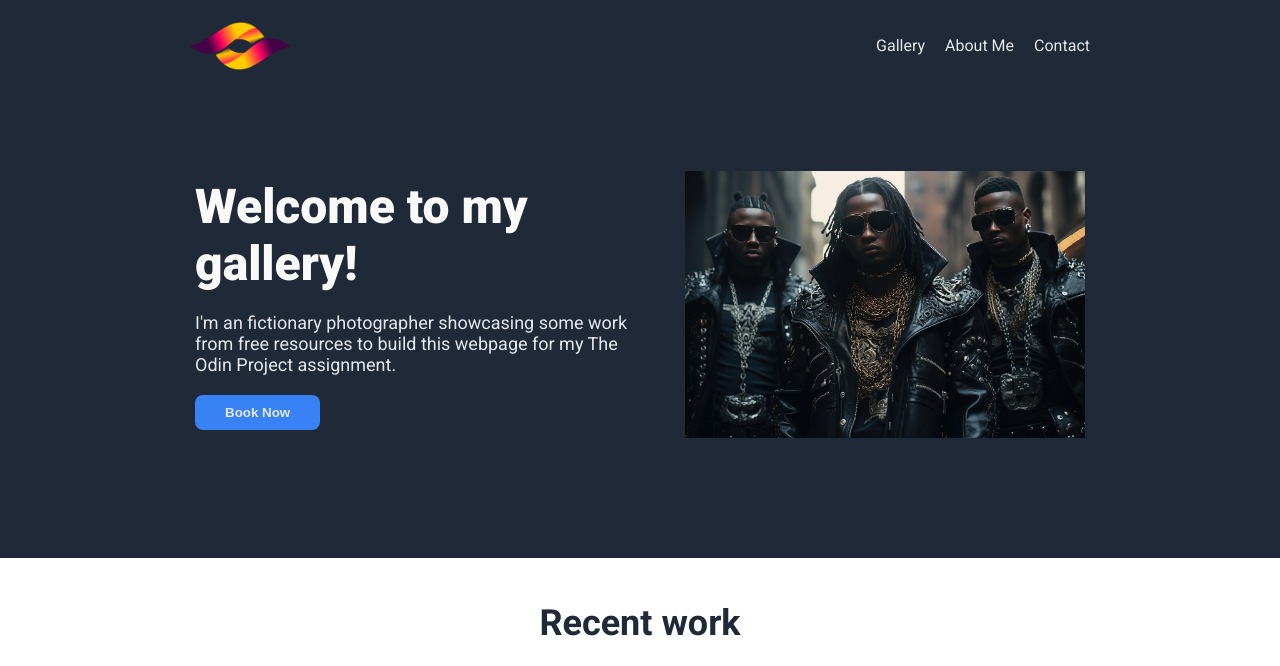
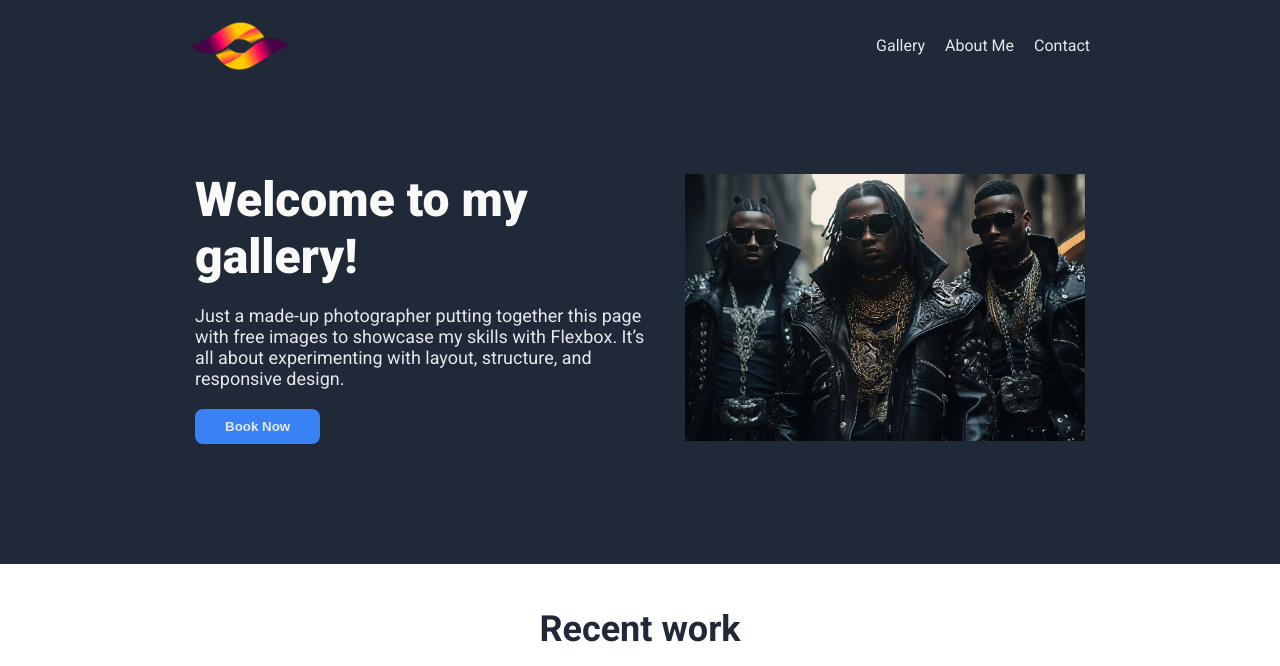
Before and after one commit to PatrickStarson/Landing-Page, a plain HTML site: page index.html in a window 1280 px wide. Shown: the top 666 px of the page. Drawn offline with Linux system fonts and the light colour scheme.

Commit message:
Change the text in the page-info, and chan the max width ot hte text so it won't stretch too much when the page gets resized

```diff
--- a/index.html
+++ b/index.html
@@ -26,8 +26,9 @@
         <div class="page-info">
           <h1>Welcome to my gallery!</h1>
           <p>
-            I'm an fictionary photographer showcasing some work from free
-            resources to build this webpage for my The Odin Project assignment.
+            Just a made-up photographer putting together this page with free
+            images to showcase my skills with Flexbox. It’s all about
+            experimenting with layout, structure, and responsive design.
           </p>
           <button>Book Now</button>
         </div>
--- a/style.css
+++ b/style.css
@@ -75,6 +75,7 @@ button {
   flex-direction: column;
   gap: 20px;
   min-width: 450px;
+  max-width: 800px;
 }
 
 .page-info h1{
```
